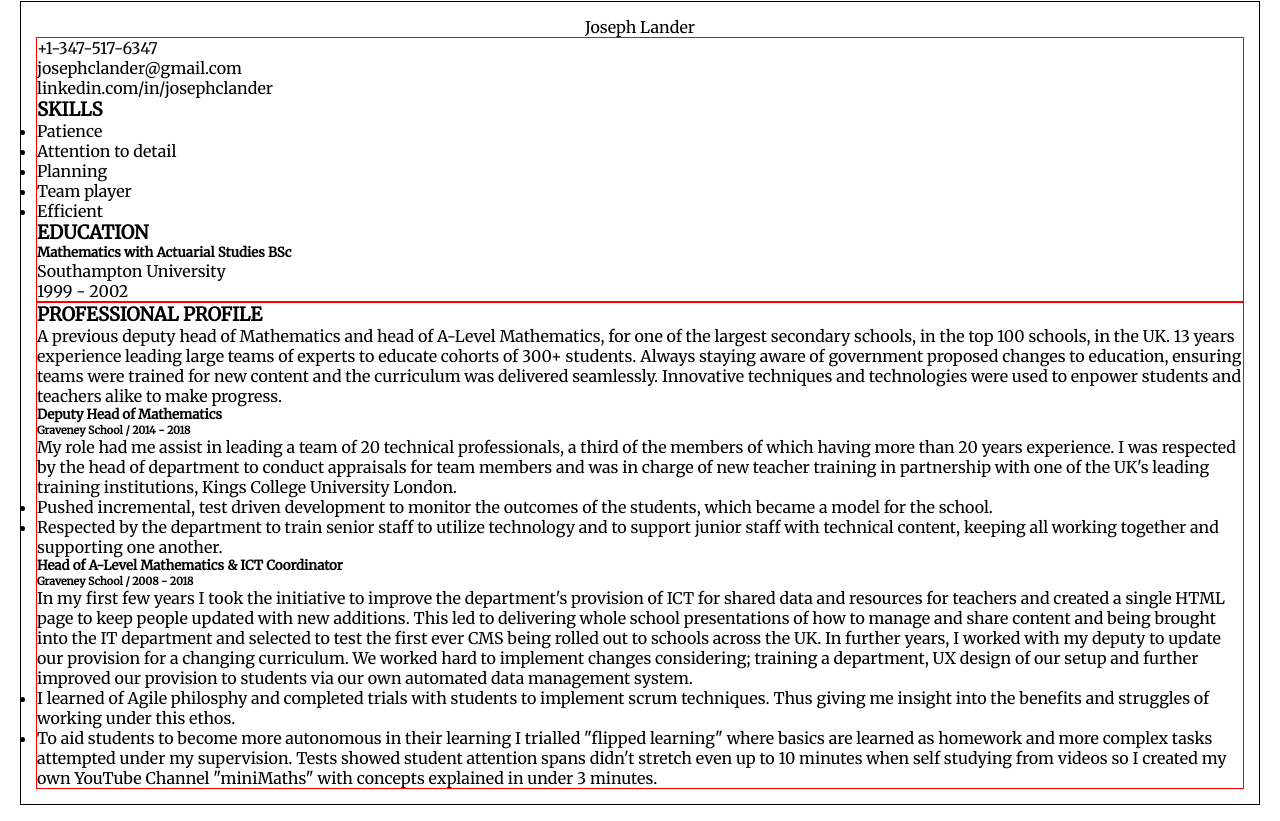
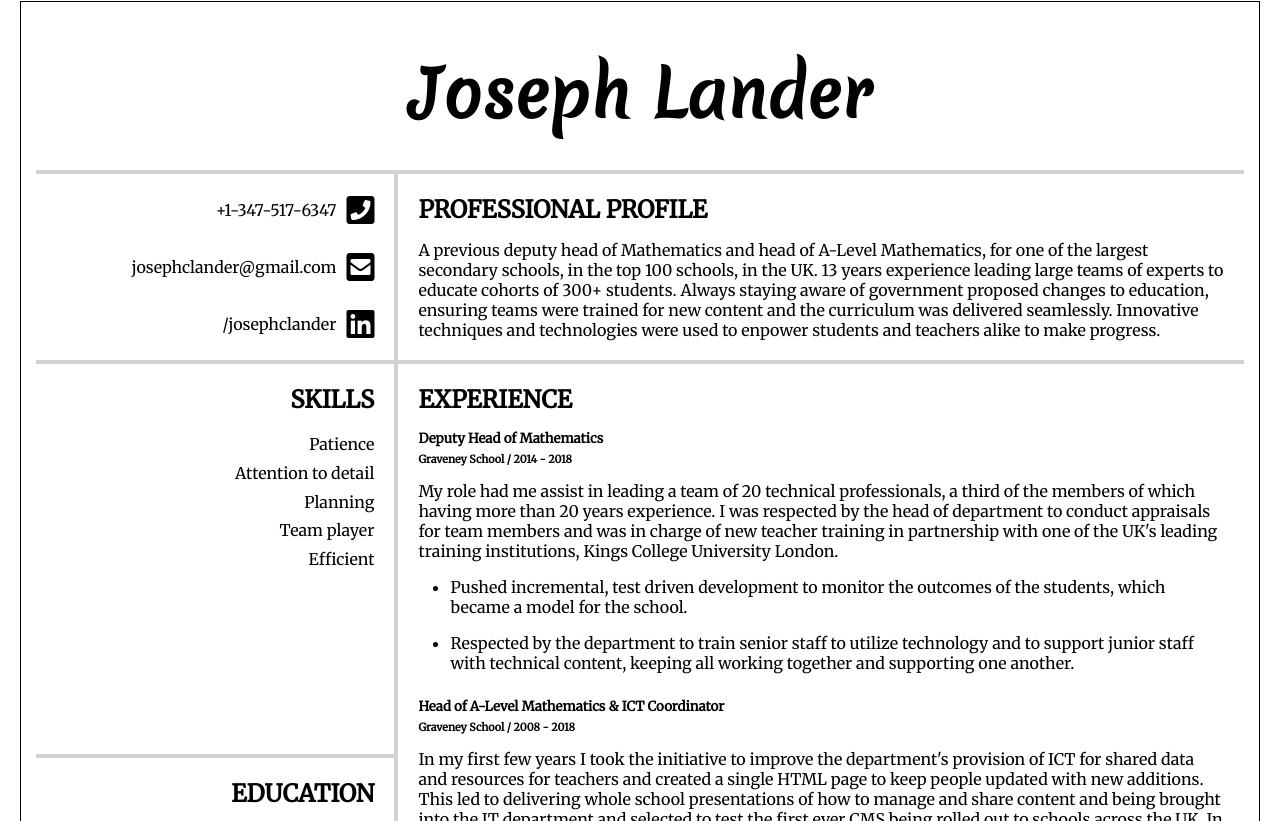
Before and after one commit to josephclander/cvCreator, a React (Create React App) app: page / in a window 1280 px wide. Shown: the part 819-1640 px from the top of the page. Built offline with nearby package versions, Linux system fonts and the light colour scheme.

Commit message:
hardcoded and styled the preview resume

```diff
--- a/public/index.html
+++ b/public/index.html
@@ -3,7 +3,10 @@
   <head>
     <meta charset="utf-8" />
     <link rel="shortcut icon" href="%PUBLIC_URL%/favicon.ico" />
+    <link href="https://fonts.googleapis.com/css?family=Merienda" rel="stylesheet">
     <link href="https://fonts.googleapis.com/css?family=Merriweather" rel="stylesheet">
+    <link rel="stylesheet" href="https://use.fontawesome.com/releases/v5.6.3/css/all.css" integrity="sha384-UHRtZLI+pbxtHCWp1t77Bi1L4ZtiqrqD80Kn4Z8NTSRyMA2Fd33n5dQ8lWUE00s/"
+      crossorigin="anonymous">
     <meta
       name="viewport"
       content="width=device-width, initial-scale=1, shrink-to-fit=no"
--- a/src/App.css
+++ b/src/App.css
@@ -1,9 +1,10 @@
 :root {
-  --grey:  rgba(240,240,240,0.6);
+  --grey: rgba(240, 240, 240, 0.6);
+  --darkGrey: rgba(210, 210, 210, 1);
 }
 
 * {
-  font-family: 'Merriweather', serif;
+  font-family: "Merriweather", serif;
   margin: 0;
   padding: 0;
 }
@@ -14,7 +15,7 @@
   align-items: center;
   justify-content: space-between;
   height: 100vh;
-  background: url('./Images/landing-bg.jpg') no-repeat;
+  background: url("./Images/landing-bg.jpg") no-repeat;
   background-size: cover;
 }
 
@@ -31,7 +32,7 @@ header {
   margin: 50px 5px;
   padding: 40px;
   background-color: var(--grey);
-  border: 1px solid rgba(50,50,50,1);
+  border: 1px solid rgba(50, 50, 50, 1);
 }
 
 .blurb {
@@ -40,7 +41,7 @@ header {
   margin: 40px;
   width: 250px;
   background-color: var(--grey);
-  border: 1px solid rgba(50,50,50,1);
+  border: 1px solid rgba(50, 50, 50, 1);
 }
 
 .blurb h4 {
@@ -66,7 +67,8 @@ form {
   padding: 20px;
 }
 
-input, .form__input {
+input,
+.form__input {
   font-size: 1.2em;
   padding: 5px;
 }
@@ -84,22 +86,124 @@ input, .form__input {
   margin: 1.2em 0;
 }
 
+/**************************
+Preview Styles
+**************************/
+.preview__header {
+  grid-area: header;
+}
+
+.info {
+  grid-area: info;
+}
+
+.skills {
+  grid-area: skills;
+  text-align: right;
+}
+
+.education {
+  grid-area: education;
+  text-align: right;
+}
+
+.work-experience {
+  grid-area: work-experience;
+}
+
 .preview {
+  display: grid;
+  grid-template-columns: 30% 70%;
+  grid-template-rows: repeat(4, auto);
+  grid-template-areas:
+    "header header"
+    "info profile"
+    "skills work-experience"
+    "education work-experience";
   margin: 20px;
   padding: 15px;
   border: 1px solid black;
 }
 
-.preview__column {
-  border: 1px solid red;
+.preview__header {
+  text-align: center;
+  padding: 30px;
+  font-family: "Merienda", cursive;
+  font-size: 4rem;
+  font-weight: bold;
 }
 
+.info,
+.skills,
+.education,
+.profile,
+.work-experience {
+  padding: 20px;
+}
+
+/* Grey Border */
 .preview__header {
-  text-align: center;
+  border-bottom: 4px solid var(--darkGrey);
 }
+
+.info, .skills, .profile {
+  border-bottom: 4px solid var(--darkGrey);
+}
+
+.info, .skills, .education {
+  border-right: 4px solid var(--darkGrey);
+}
+
+/*****************/
+
+
 
 .preview__subheading {
   text-transform: uppercase;
+  padding-bottom: 15px;
+}
+
+.work-experience__position {
+  padding-bottom: 25px;
+}
+
+.work-experience__title, .education__title {
+  padding-bottom: 5px;
+}
+
+.work-experience__compDate {
+  padding-bottom: 15px;
+}
+
+.work-experience ul {
+  margin-left: 1em;
+  padding-inline-start: 1em;
+}
+
+.work-experience li {
+  padding-top: 1rem;
+}
+
+.info {
+  display: flex;
+  flex-direction: column;
+  justify-content: space-between;
+}
+
+.info__value {
+  display: flex;
+  justify-content: flex-end;
+  align-items: center;
+}
+
+.fas, .fab {
+  margin-left: 10px;
+  font-size: 2rem;
+}
+
+.skills__list {
+  list-style-type: none;
+  line-height: 1.8rem;
 }
 
 /* use this to block out all the other content on other pages when printed */
--- a/src/Components/Preview.js
+++ b/src/Components/Preview.js
@@ -2,19 +2,26 @@ import React, { Component } from "react";
 
 class Preview extends Component {
   render() {
-    return <div className="preview">
+    return (
+      <div className="preview">
         <div className="preview__header border">Joseph Lander</div>
-        <div className="preview__column col-1">
         <div className="info">
-            <p>+1-347-517-6347</p>
-            <p>josephclander@gmail.com</p>
-            <p>linkedin.com/in/josephclander</p>
+          <div class="info__value">
+            <p className="phone">+1-347-517-6347</p>
+            <i class="fas fa-phone-square" />
+          </div>
+          <div class="info__value">
+            <p className="email">josephclander@gmail.com</p>
+            <i class="fas fa-envelope-square" />
+          </div>
+          <div class="info__value">
+            <p className="linkedin">/josephclander</p>
+            <i class="fab fa-linkedin" />
+          </div>
         </div>
         <div className="skills">
-            <h3 className="preview__subheading">
-                Skills
-            </h3>
-            <ul>
+          <h2 className="preview__subheading">Skills</h2>
+          <ul className="skills__list">
             <li>Patience</li>
             <li>Attention to detail</li>
             <li>Planning</li>
@@ -23,33 +30,29 @@ class Preview extends Component {
           </ul>
         </div>
         <div className="education">
-              <h3 className="preview__subheading">
-                  Education
-              </h3>
+          <h2 className="preview__subheading">Education</h2>
           <h5 className="education__title">
             Mathematics with Actuarial Studies BSc
           </h5>
           <p>Southampton University</p>
           <p>1999 - 2002</p>
         </div>
-        </div>
-        <div className="preview__column col-2">
         <div className="profile">
-            <h3 className="preview__subheading">Professional Profile</h3>
+          <h2 className="preview__subheading">Professional Profile</h2>
           <p>
             A previous deputy head of Mathematics and head of A-Level
-              Mathematics, for one of the largest secondary schools, in the
-              top 100 schools, in the UK. 13 years experience leading large
-              teams of experts to educate cohorts of 300+ students. Always
-              staying aware of government proposed changes to education,
-              ensuring teams were trained for new content and the curriculum
-              was delivered seamlessly. Innovative techniques and
-              technologies were used to enpower students and teachers alike
-              to make progress.
+            Mathematics, for one of the largest secondary schools, in the top
+            100 schools, in the UK. 13 years experience leading large teams of
+            experts to educate cohorts of 300+ students. Always staying aware of
+            government proposed changes to education, ensuring teams were
+            trained for new content and the curriculum was delivered seamlessly.
+            Innovative techniques and technologies were used to enpower students
+            and teachers alike to make progress.
           </p>
         </div>
         <div className="work-experience">
-            <div class="work-experience__position1">
+          <h2 className="preview__subheading">Experience</h2>
+          <div class="work-experience__position">
             <h5 className="work-experience__title">
               Deputy Head of Mathematics
             </h5>
@@ -58,28 +61,25 @@ class Preview extends Component {
             </h6>
             <p>
               My role had me assist in leading a team of 20 technical
-                professionals, a third of the members of which having more
-                than 20 years experience. I was respected by the head of
-                department to conduct appraisals for team members and was in
-                charge of new teacher training in partnership with one of
-                the UK's leading training institutions, Kings College
-                University London.
+              professionals, a third of the members of which having more than 20
+              years experience. I was respected by the head of department to
+              conduct appraisals for team members and was in charge of new
+              teacher training in partnership with one of the UK's leading
+              training institutions, Kings College University London.
             </p>
             <ul>
               <li>
                 Pushed incremental, test driven development to monitor the
-                  outcomes of the students, which became a model for the
-                  school.
+                outcomes of the students, which became a model for the school.
               </li>
               <li>
-                  Respected by the department to train senior staff to
-                  utilize technology and to support junior staff with
-                  technical content, keeping all working together and
-                  supporting one another.
+                Respected by the department to train senior staff to utilize
+                technology and to support junior staff with technical content,
+                keeping all working together and supporting one another.
               </li>
             </ul>
           </div>
-            <div class="work-experience__position1">
+          <div class="work-experience__position">
             <h5 className="work-experience__title">
               Head of A-Level Mathematics & ICT Coordinator
             </h5>
@@ -88,39 +88,35 @@ class Preview extends Component {
             </h6>
             <p>
               In my first few years I took the initiative to improve the
-                department's provision of ICT for shared data and resources
-                for teachers and created a single HTML page to keep people
-                updated with new additions. This led to delivering whole
-                school presentations of how to manage and share content and
-                being brought into the IT department and selected to test
-                the first ever CMS being rolled out to schools across the
-                UK. In further years, I worked with my deputy to update our
-                provision for a changing curriculum. We worked hard to
-                implement changes considering; training a department, UX
-                design of our setup and further improved our provision to
-                students via our own automated data management system.
+              department's provision of ICT for shared data and resources for
+              teachers and created a single HTML page to keep people updated
+              with new additions. This led to delivering whole school
+              presentations of how to manage and share content and being brought
+              into the IT department and selected to test the first ever CMS
+              being rolled out to schools across the UK. In further years, I
+              worked with my deputy to update our provision for a changing
+              curriculum. We worked hard to implement changes considering;
+              training a department, UX design of our setup and further improved
+              our provision to students via our own automated data management
+              system.
             </p>
             <ul>
               <li>
-                  I learned of Agile philosphy and completed trials with
-                  students to implement scrum techniques. Thus giving me
-                  insight into the benefits and struggles of working under
-                  this ethos.
+                I learned of Agile philosphy and completed trials with students
+                to implement scrum techniques. Thus giving me insight into the
+                benefits and struggles of working under this ethos.
               </li>
               <li>
-                  To aid students to become more autonomous in their
-                  learning I trialled "flipped learning" where basics are
-                  learned as homework and more complex tasks attempted under
-                  my supervision. Tests showed student attention spans
-                  didn't stretch even up to 10 minutes when self studying
-                  from videos so I created my own YouTube Channel
-                  "miniMaths" with concepts explained in under 3 minutes.
+                Tests showed student attention spans didn't stretch even up to
+                10 minutes when self studying from videos so I created my own
+                YouTube Channel "miniMaths" with concepts explained in under 3
+                minutes.
               </li>
             </ul>
           </div>
         </div>
       </div>
-      </div>;
+    );
   }
 }
 
```
Lines whose indentation alone changed are shown as unchanged.
